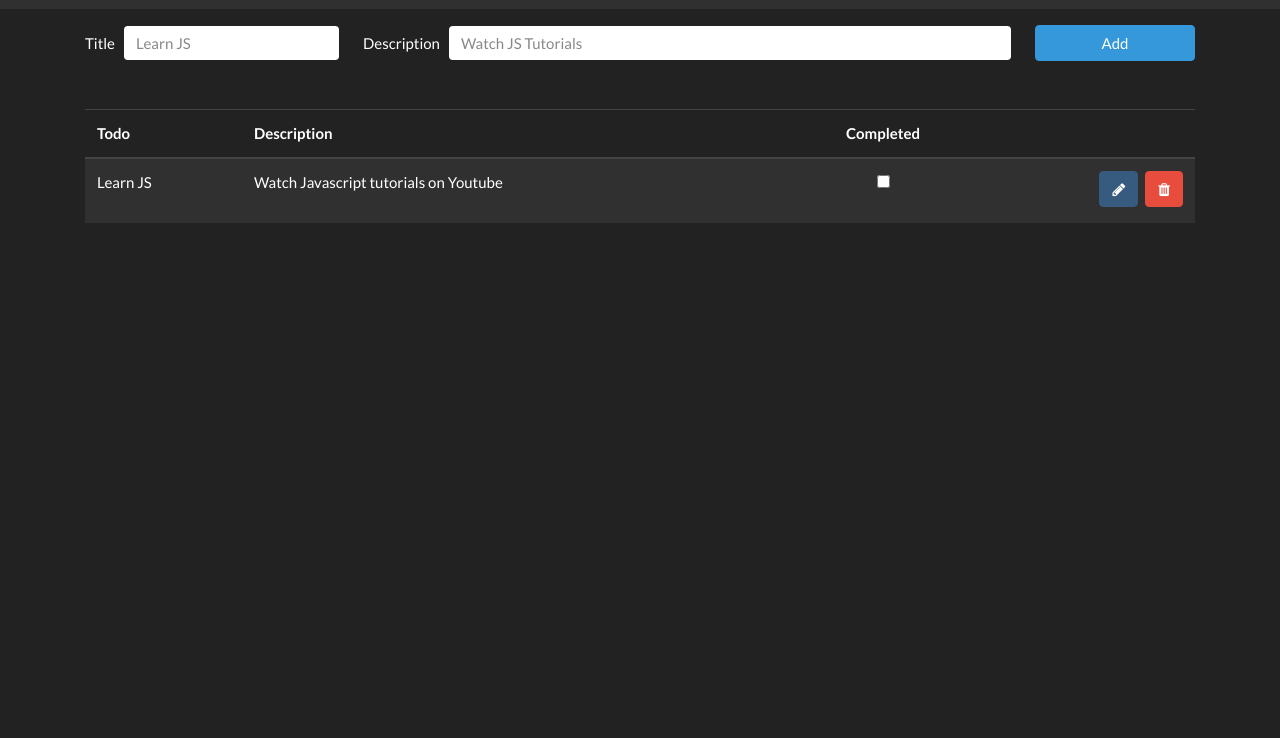
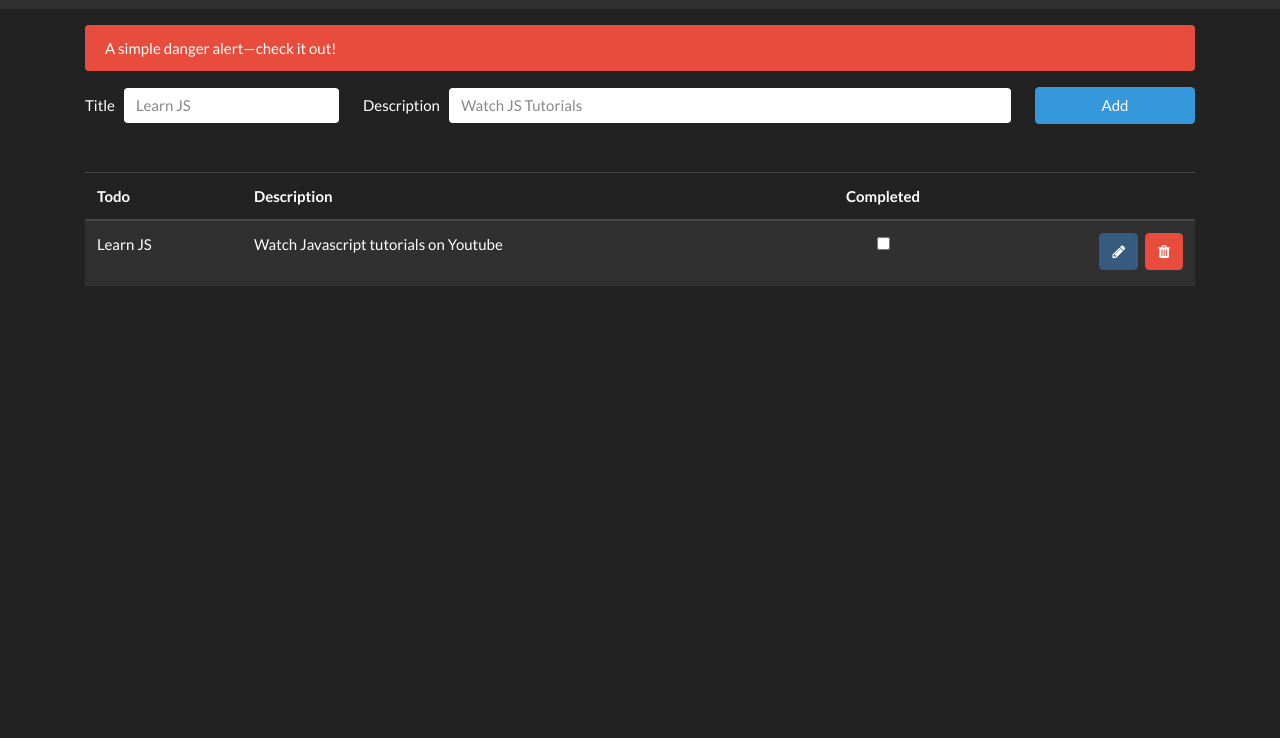
Before and after one commit to vic06manu/Practica_JS, a plain HTML site: page index.html in a window 1280 px wide. Shown: the part 62-800 px from the top of the page. Drawn offline with nearby package versions, Linux system fonts and the light colour scheme.

Commit message:
Update index.html

```diff
--- a/index.html
+++ b/index.html
@@ -134,7 +134,7 @@
 
   <main>
     <div class="container pt-3">
-      <div class="alert alert-danger d-none" role="alert" id="alert">
+      <div class="alert alert-danger" role="alert" id="alert">
         A simple danger alert—check it out!
       </div>
 
```
